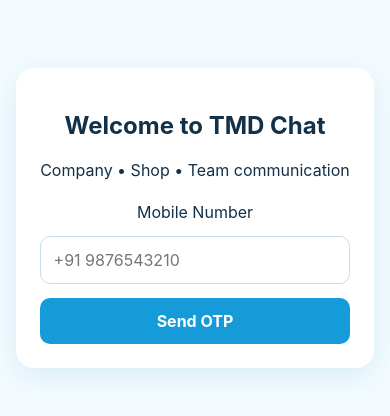
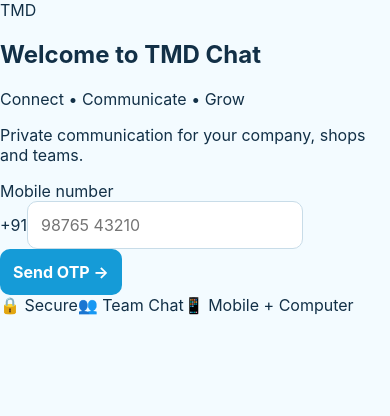
Before and after one commit to pinturaj873-bit/tmd-chat, a Flask app: page /login in a window 390 px wide. Shown: the top 416 px of the page. Run offline with Flask 3, Linux system fonts and the light colour scheme.

Commit message:
Build TMD Chat mobile and desktop app experience

```diff
--- a/templates/login.html
+++ b/templates/login.html
@@ -1 +1 @@
-{% extends "base.html" %}{% block content %}<section class="card auth"><h1>Welcome to TMD Chat</h1><p>Company • Shop • Team communication</p>{% if error %}<div class="error">{{error}}</div>{% endif %}<form method="post"><label>Mobile Number</label><input name="phone" placeholder="+91 9876543210" required><button>Send OTP</button></form></section>{% endblock %}
+{% extends "base.html" %}{% block title %}TMD Chat — Login{% endblock %}{% block body_class %}auth-page{% endblock %}{% block content %}<div class="auth-wrap"><section class="auth-card"><div class="auth-logo"><span class="brand-mark large">TMD</span></div><h1>Welcome to TMD Chat</h1><p class="muted">Connect • Communicate • Grow</p><p class="auth-sub">Private communication for your company, shops and teams.</p>{% if error %}<div class="error">{{error}}</div>{% endif %}<form method="post" class="auth-form"><label>Mobile number</label><div class="phone-input"><span>+91</span><input name="phone" inputmode="tel" placeholder="98765 43210" autocomplete="tel" required></div><button class="primary-btn">Send OTP <span>→</span></button></form><div class="auth-features"><span>🔒 Secure</span><span>👥 Team Chat</span><span>📱 Mobile + Computer</span></div></section></div>{% endblock %}
```
